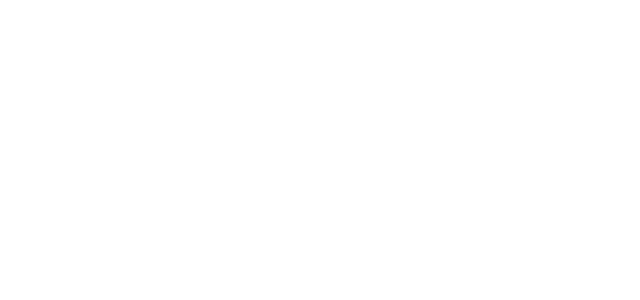
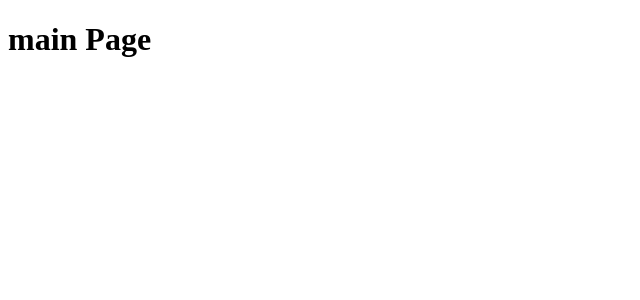
Before and after one commit to ella-front-dev/Lec-nuxt-shopping, a Nuxt app: page /main in a window 1280 px wide. Before the commit this address had no page. Shown: the top 300 px of the page, without its empty margins (0-640 px from the left). Built offline with nearby package versions, Linux system fonts and the light colour scheme.

Commit message:
[setting] 페이지 생성 및 레이아웃 폴더 생성

```diff
--- /dev/null
+++ b/layouts/default.vue
@@ -0,0 +1,16 @@
+<template>
+  <div>
+    <header></header>
+    <Nuxt />
+  </div>
+</template>
+
+<script>
+export default {
+
+}
+</script>
+
+<style>
+
+</style>
--- /dev/null
+++ b/pages/main.vue
@@ -0,0 +1,15 @@
+<template>
+  <div>
+    <h1>main Page</h1>
+  </div>
+</template>
+
+<script>
+export default {
+
+}
+</script>
+
+<style>
+
+</style>
--- /dev/null
+++ b/pages/product/index.vue
@@ -0,0 +1,13 @@
+<template>
+  <div>프로덕트 페이지</div>
+</template>
+
+<script>
+export default {
+
+}
+</script>
+
+<style>
+
+</style>
```
